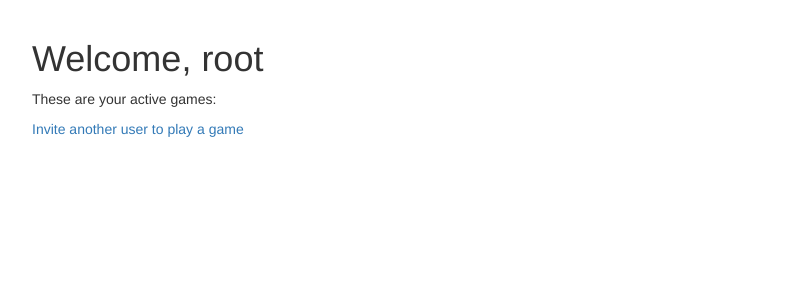
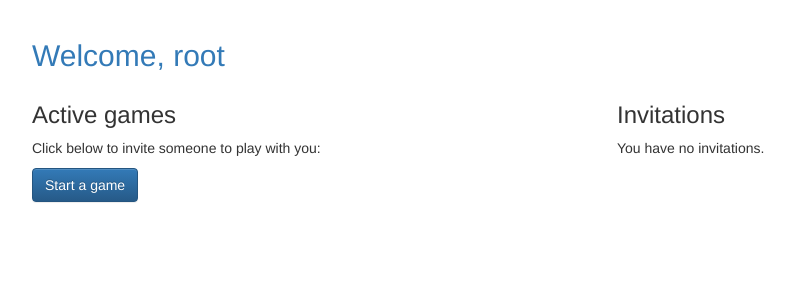
Before and after one commit to kushalkantgoyal/django-bootcamp, a Django app: page /player/home in a window 1280 px wide. Shown: the part 51-351 px from the top of the page, without its empty margins (38-829 px from the left). Run offline with Django 3.2, Linux system fonts and the light colour scheme; a user stored in the database is signed in; data comes from the database, SQL or seed files in the repository; data that the repository does not hold is empty; some libraries are stand-ins or nearby versions.

Commit message:
Accept invitation completed.

```diff
--- a/player/urls.py
+++ b/player/urls.py
@@ -1,15 +1,22 @@
 from django.conf.urls import url
 from django.contrib.auth.views import LoginView, LogoutView
 
-from player.views import home, new_invitation
+from player.views import home, new_invitation, accept_invitation
 
 urlpatterns = [
     url(r'home$', home, name='player_home'),
+
     url(r'login$',
         LoginView.as_view(template_name="player/login_form.html"),
         name="player_login"),
+
     url(r'logout$',
         LogoutView.as_view(),
         name="player_logout"),
-    url(r'new_invitation', new_invitation, name="player_new_invitation")
+
+    url(r'new_invitation', new_invitation, name="player_new_invitation"),
+
+    url(r'accept_invitation/(?P<id>\d+)/$',
+        accept_invitation,
+        name="player_accept_invitation")
 ]
--- a/player/views.py
+++ b/player/views.py
@@ -1,5 +1,6 @@
 from django.contrib.auth.decorators import login_required
-from django.shortcuts import render, redirect
+from django.core.exceptions import PermissionDenied
+from django.shortcuts import render, redirect, get_object_or_404
 
 # Create your views here.
 from gameplay.models import Game
@@ -11,9 +12,11 @@ from player.models import Invitation
 def home(request):
     my_games = Game.objects.games_of_user(request.user)
     active_games = my_games.active()
+    invitations = request.user.invitations_received.all()
 
     return render(request, "player/home.html",
-                  {'games': active_games})
+                  {'games': active_games,
+                   'invitations': invitations})
 
 @login_required
 def new_invitation(request):
@@ -26,3 +29,23 @@ def new_invitation(request):
     else:
         form = InvitationForm()
     return render(request, "player/new_invitation_form.html", {'form' : form})
+
+@login_required
+def accept_invitation(request, id):
+    invitation = get_object_or_404(Invitation, pk=id)
+    if not request.user == invitation.to_user:
+        raise PermissionDenied
+
+    if request.method == 'POST':
+        if "accept" in request.POST:
+            game = Game.objects.create(
+                first_player=invitation.to_user,
+                second_player=invitation.from_user
+            )
+        invitation.delete()
+        return redirect('player_home')
+    else:
+        return render(request,
+                      "player/accept_invitation_form.html",
+                      {'invitation': invitation}
+                      )
--- a/templates/player/home.html
+++ b/templates/player/home.html
@@ -2,16 +2,42 @@
 {% load staticfiles %}
 
 {% block content %}
-    <h1>Welcome, {{ user.username }}</h1>
-    These are your active games:
+    <h2 class="text-primary">Welcome, {{ user.username }}</h2>
+    <div class="row">
+        <div class="col-md-6">
+            <h3>Active games</h3>
+            <ul>
+                {% for g in games %}
+                    <li>Game {{ g.id }}: {{ g.first_player }} vs {{ g.second_player }}</li>
+                {% endfor %}
+            </ul>
+            <p>Click below to invite someone to play with you:</p>
+            <p>
+                <a class="btn btn-primary" href="{% url 'player_new_invitation' %}">
+                    Start a game
+                </a>
+            </p>
+        </div>
 
-    <ul>
-        {% for g in games %}
-            <li>Game {{ g.id }}: {{ g.first_player }} vs {{ g.second_player }}</li>
-        {% endfor %}
-    </ul>
+        <div class="col-md-6">
+            <h3>Invitations</h3>
 
-    <a href="{% url 'player_new_invitation' %}">
-        Invite another user to play a game
-    </a>
+            {% if invitations %}
+                <div class="list-group">
+                    {% for inv in invitations %}
+                        <a class="list-group-item"
+                           href="{% url 'player_accept_invitation' id=inv.id %}">
+                            {{ inv.from_user.username }} has invited you to a game.
+                        </a>
+                    {% endfor %}
+                </div>
+            {% else %}
+                <p>You have no invitations.</p>
+            {% endif %}
+        </div>
+
+    </div>
+
+
+
 {% endblock %}
```
Also changed, not shown: templates/player/accept_invitation_form.html (added, +20 -0 lines).
